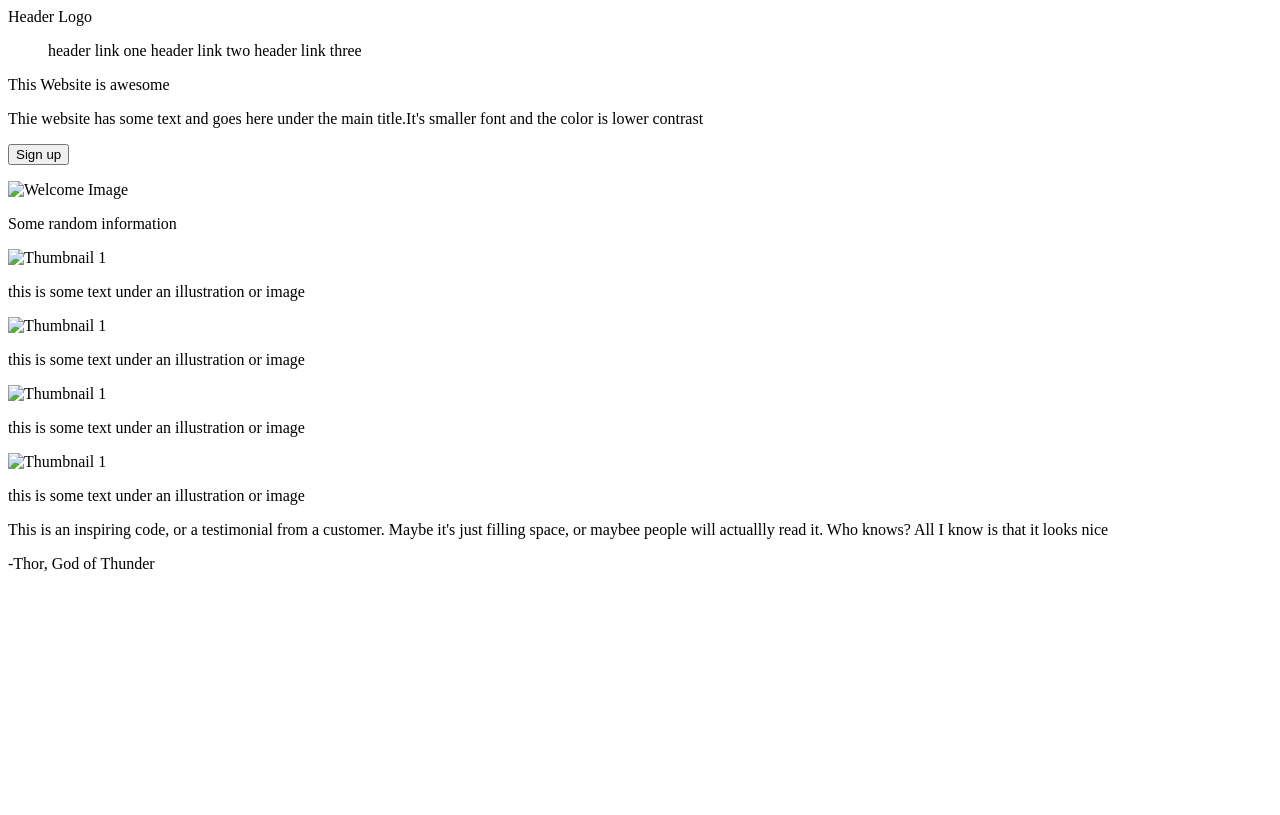
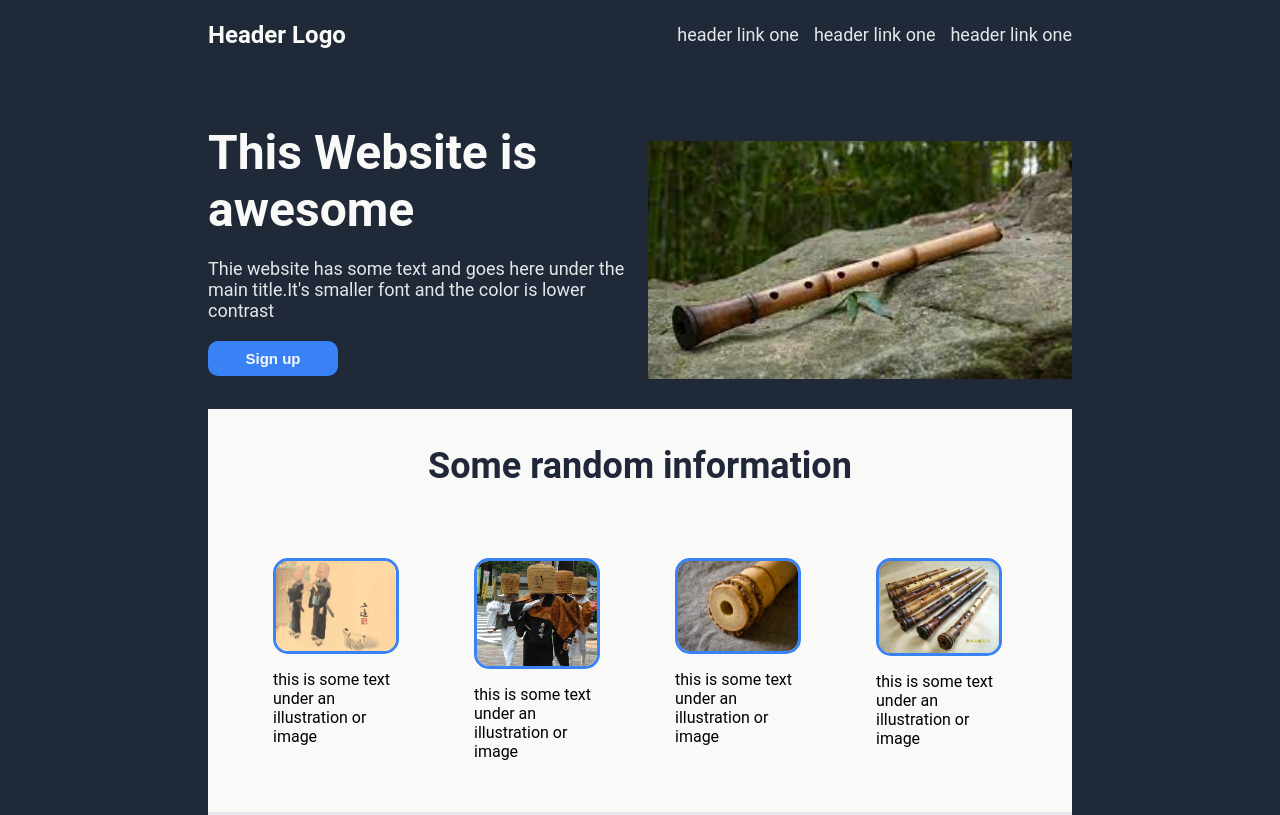
Before and after one commit to kimixi1984/Landing-Page, a plain HTML site: page index.html in a window 1280 px wide. Shown: the top 815 px of the page. Drawn offline with Linux system fonts and the light colour scheme.

Commit message:
final version for now

```diff
--- a/index.html
+++ b/index.html
@@ -3,9 +3,10 @@
     <head>
         <meta charset="UTF-8">
         <title>Hero</title>
+        <link rel="stylesheet" href="./style.css">
     </head>
     <body>
-        <div class="Header">
+        <div class="header">
             <div class="left">
                 <div class="Logo">
                     Header Logo
@@ -13,40 +14,40 @@
             </div>
             <div class="right">
                 <ul class="header-links">
-                    <il>header link one</il>
-                    <il>header link two</il>
-                    <il>header link three</il>
+                    <il><a href="" >header link one</a></a></il>
+                    <il><a href="" >header link one</a></a></il>
+                    <il><a href="" >header link one</a></a></il>
                 </ul>
             </div>
         </div>
 
         <div class="main-content">
             <div class="top">
-                <div class="Welcome">
-                    <p>This Website is awesome</p>
-                    <p>Thie website has some text and goes here under the main title.It's smaller font and the color is lower contrast</p>
-                    <p><button class="Signup">Sign up</button></p>
+                <div class="welcome">
+                    <div class="welcome-header">This Website is awesome</div>
+                    <div class="welcome-text">Thie website has some text and goes here under the main title.It's smaller font and the color is lower contrast</div>
+                    <button class="Signup">Sign up</button>
                 </div>
-                <img class="image" src="" alt="Welcome Image"/>
+                <img class="image" src="./images/shakuhachi.jpeg" alt="Welcome Image"/>
 
             </div>
             <div class="middle">
                 <p class="information">Some random information</p>
                 <div class="info-pictures">
                     <div class="info">
-                        <img class="thumbnail" src="" alt="Thumbnail 1">
+                        <img class="thumbnail" src="./images/thumb1.jpg" alt="Thumbnail 1">
                         <p>this is some text under an illustration or image</p>
                     </div>
                     <div class="info">
-                        <img class="thumbnail" src="" alt="Thumbnail 1">
+                        <img class="thumbnail" src="./images/thumb2.jpg" alt="Thumbnail 1">
                         <p>this is some text under an illustration or image</p>
                     </div>
                     <div class="info">
-                        <img class="thumbnail" src="" alt="Thumbnail 1">
+                        <img class="thumbnail" src="./images/thumb3.jpg" alt="Thumbnail 1">
                         <p>this is some text under an illustration or image</p>
                     </div>
                     <div class="info">
-                        <img class="thumbnail" src="" alt="Thumbnail 1">
+                        <img class="thumbnail" src="./images/thumb4.jpg" alt="Thumbnail 1">
                         <p>this is some text under an illustration or image</p>
                     </div>
                 </div>
@@ -57,12 +58,20 @@
                 <p class="author">-Thor, God of Thunder</p>
             </div>
             <div class="signup">
+                <div class="box">
+                    <div class="signup-text">
+                        <p class="signup-heading">Call to action! It's time!</p>
+                        <p class="signup-content">Signup for our product by clicking that button right over there</p>
+                    </div>
+                    <div class="button"><button class="Signup">Sign up</button></div>
+                </div>
+
 
             </div>
         </div>
 
         <div class="footer">
-
+            Copyright &copy The Odin Project 2021
         </div>
 
     </body>
--- /dev/null
+++ b/style.css
@@ -0,0 +1,206 @@
+body {
+    display: flex;
+    flex-direction: column;
+    background-color: #1F2937;
+    padding: 0 200px;
+    font-family: roboto, sans-serif;
+    min-width: 400px;s
+}
+
+.header {
+    display: flex;
+    justify-content: space-between;
+    align-items: center;
+}
+
+.left {
+    font-size: 24px;
+    font-weight: 700;
+    color: #F9FAF8;
+}
+
+ul {
+    display: flex;
+    justify-content: space-between;
+    gap: 15px;
+}
+
+
+a {
+    text-decoration: none;
+    font-size: 18px;
+    color: #E5E7EB;
+}
+
+.main-content {
+    display: flex;
+    flex-direction: column;
+}
+
+.top {
+    display: flex;
+    flex-wrap: wrap;
+    align-items: center;
+    justify-content: space-between;
+    padding: 30px 0 0;
+    margin-top: 30px;
+    margin-bottom: 30px;
+
+}
+
+.welcome {
+    display: flex;
+    flex-direction: column;
+    padding-right: 15px;
+    flex: 1;
+}
+
+.welcome-header {
+    display: flex;
+    flex-wrap: wrap;
+    font-size: 48px;
+    font-weight: bold;
+    color: #F9FAF8;
+    margin-bottom: 20px;
+}
+.welcome-text {
+    font-size: 18px;
+    color:#E5E7EB;
+}
+.image {
+    display: flex;
+    flex-shrink: 0;
+    flex: 1;
+    margin-top: 20px;
+}
+
+button {
+    width: 130px;
+    height: 35px;
+    background-color: #3882F6;
+    color: #F9FAF8;
+    font-weight: bold;
+    font-size: 15px;
+    border-radius: 10px;
+    text-align: center;
+    margin-top: 20px;
+    border: none;
+    text-decoration: none;
+}
+
+button:hover {
+    background-color: #F9FAF8;
+    color: #3882F6;
+}
+
+.middle {
+    display: flex;
+    flex-direction: column;
+    flex: 1;
+    background-color: #F9FAF8;
+}
+
+.information {
+    display: flex;
+    justify-content: center;
+    color: #1F2739;
+    font-size: 36px;
+    font-weight: bold;
+}
+
+.info {
+    display: flex;
+    flex-direction: column;
+    justify-content: space-between;
+    padding: 35px;
+    flex: 1;
+    width: 200px;
+}
+
+.info p {
+    display: flex;
+    flex: 1;
+}
+
+.info-pictures {
+    display: flex;
+    flex-wrap: wrap;
+    display: flex;
+    justify-items: center;
+    padding: 0 30px;
+}
+
+.thumbnail {
+    display: flex;
+    flex: 1;
+    justify-content: center;
+    border: #3882F6 solid;
+    border-radius: 15px;
+    width: 120px;
+    height: auto;
+}
+
+.bottom {
+    display: flex;
+    flex-direction: column;
+    flex: 1;
+    background-color: #E5E7EB;
+    justify-content: center;
+    align-items: center;
+    padding: 80px;
+}
+
+.quotation {
+    font-size: 36px;
+    font-style: italic;
+    font-weight: lighter;
+    color: #1F2937;
+}
+
+.author {
+    display: flex;
+    font-size: 20px;
+    font-weight: bold;
+    align-self: flex-end;
+}
+
+.signup{
+    background-color: #F9FAF8;
+    display: flex;
+    flex: 1;
+    align-items: center;
+    justify-content: center;
+    padding: 60px 80px;
+}
+
+.box {
+    background-color: #3882F6;
+    display: flex;
+    flex-wrap: wrap;
+    border-radius: 9px;
+    padding: 10px 20px;
+    align-items: center;
+    justify-content: space-between;
+    width: 700px;
+}
+.signup-heading {
+    color: #F9FAF8;
+    font-size: 20px;
+    font-weight: bold;
+}
+
+.signup-text {
+    color: #F9FAF8;
+}
+
+.signup button {
+    border: 2px solid #F9FAF8;
+    justify-self: center;
+}
+
+.footer{
+    color: #F9FAF8;
+    font-size: 15px;
+    display: flex;
+    justify-content: center;
+}
```
Also changed, not shown: images/shakuhachi.jpeg (added), images/thumb1.jpg (added), images/thumb2.jpg (added), images/thumb3.jpg (added), images/thumb4.jpg (added).
